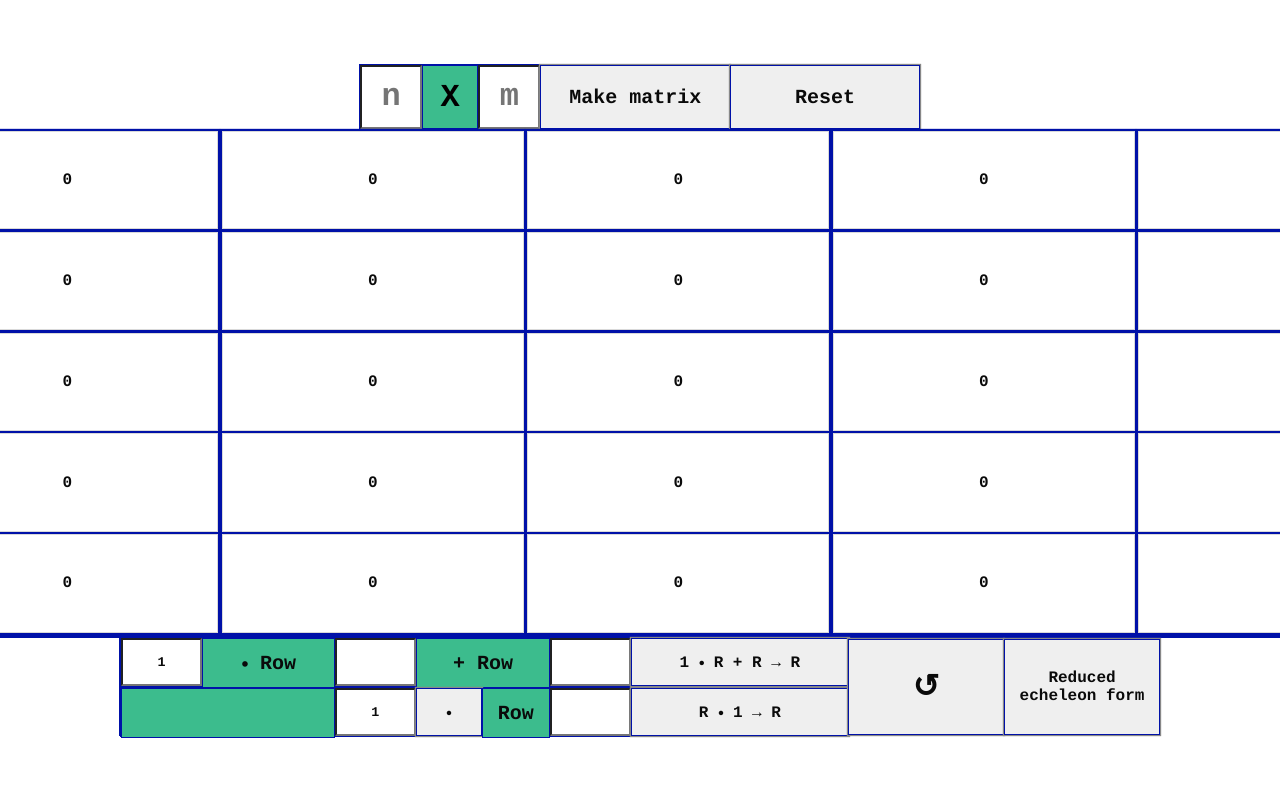
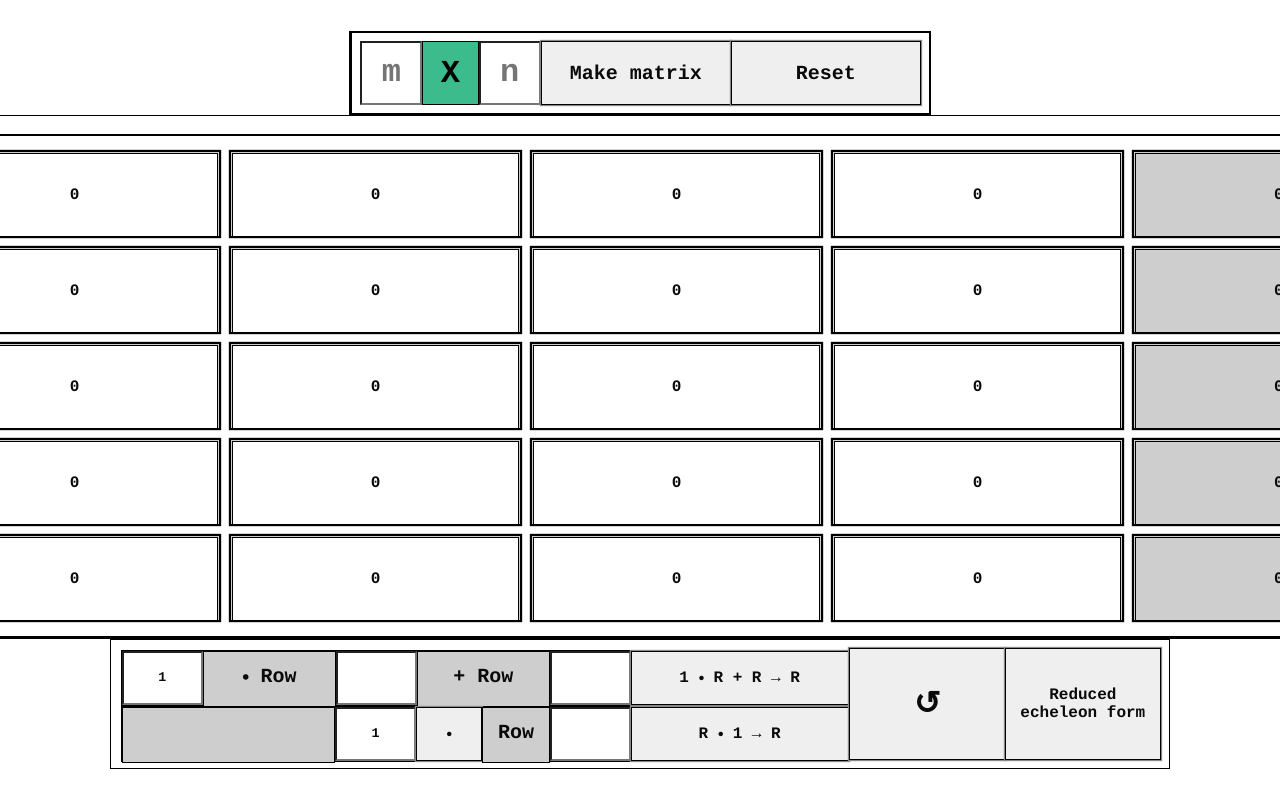
Before and after one commit to everett-lee/GaussCalculator, a React (Create React App) app: page / in a window 1280 px wide. Shown: the top 800 px of the page. Built offline with nearby package versions, Linux system fonts and the light colour scheme.

Commit message:
more css change

```diff
--- a/public/style.css
+++ b/public/style.css
@@ -8,12 +8,14 @@
 }
 
 .topContainer {
-  border: #0011a8 1px solid;
+  border: black 2px solid;
+  border-left: black 3px solid;
   width: 35%;
   height: 4em;
   margin: auto;
   display: flex;
   flex-direction: row;
+  padding: 0.5em;
 }
 
 .topInput {
@@ -26,7 +28,7 @@
 
 .topDiv {
   width: 10%;
-  border: #0011a8 1px solid;
+  border: black 1px solid;
   color: black;
   background-color: #3CBC8D;
   font-size: 2em;
@@ -46,9 +48,17 @@
   flex-shrink: 1;
 }
 
+.topRow {
+  width: 1600px;
+  border: black 1px solid;
+  display: flex;
+  flex-direction: row;
+}
+
 .matrixContainer {
-  border-bottom: #0011a8 7px solid;
-  border-top: #0011a8 1px solid;
+  border-bottom:black 3px solid;
+  border-top: black 1px solid;
+  border-right: black 1px solid;
   height: 500px;
   width: 1600px;
   display: flex;
@@ -70,11 +80,13 @@
 .matrix {
   display: grid;
   width: 100%;
-  grid-gap: 0.25em;
+  grid-gap: 0.75em;
+  padding: 1em;
 }
 
 .cell {
-  box-shadow: 0px 0px 1px 2px #0011a8;
+  border: #cecece 1px solid;
+  box-shadow: 0px 0px 1px 2px black;
 }
 
 .numInput {
@@ -84,19 +96,18 @@
   position: relative;
   left: 0;
   outline: none;
-  border: 1px solid #cdcdcd;
-  border-color: rgba(0, 0, 0, .15);
-  background-color: white;
+  border: 1px solid black;
   font-size: 1em;
 }
 
 .bottomContainer {
-  border: #0011a8 1px solid;
+  border: black 1px solid;
   width: 65%;
-  height: 6em;
+  height: 7em;
   margin: auto;
   display: flex;
   flex-direction: row;
+  padding: 0.5em;
 }
 
 .echeleonButton {
@@ -117,10 +128,11 @@
   justify-content: center;
   flex-direction: column;
   text-align: left;
+  padding: 0.1em;
 }
 
 .fContainer {
-  border: #0011a8 1px solid;
+  border: black 1px solid;
   width: 100%;
   height: 3em;
   margin: auto;
@@ -141,8 +153,8 @@
 }
 
 .fDiv, .fDivLong {
-  background-color: #3CBC8D;
-  border: #0011a8 1px solid;
+  background-color: #cecece;
+  border: #000000 1px solid;
   width: 5%;
   height: 100%;
   font-size: 1.25em;
@@ -171,7 +183,7 @@
 }
 
 button {
-  border: #0011a8 1px solid;
+  border: black  1px solid;
   box-shadow: 0px 0px 1px 1px #888888;
   font-size: 1em;
 }
--- a/src/components/App.js
+++ b/src/components/App.js
@@ -1,31 +1,29 @@
 import React, { useState, useContext } from 'react';
-import Matrix from './Matrix';
-import SwapButton from './controls/SwapButton';
 import TopContainer from './TopContainer';
 import BottomContainer from './BottomContainer';
 import { HistoryContext } from './providers/HistoryProvider';
-import sleep from './utils/Sleep';
+import MatrixContainer from './matrixcontainer/MatrixContainer';
 
 function App() {
   const zeroMatrix = new Array(25).fill(0);
-  const startDimensions = { n: 5, m: 5 };
+  const startDimensions = { m: 5, n: 5 };
 
   const historyContext = useContext(HistoryContext); // stores history of past states
 
   const [dimensions, setDimensions] = useState(startDimensions); // dimension of array (nXm)
+  const [m, setM] = useState('');
   const [n, setN] = useState('');
-  const [m, setM] = useState('');
   const [matrix, setMatrix] = useState(zeroMatrix); // the matrix represented as a 1D array
   const [swapPair, setSwapPair] = useState([]); // two rows to be swapped
 
   const makeArray = () => {
     resetMatrix()
-    if (n === '' || m === '') {
+    if (m === '' || n === '') {
       return;
     }
 
-    const size = n * m;
-    setDimensions({ n, m });
+    const size = m * n;
+    setDimensions({ m, n });
 
     const matrix = new Array(size).fill(0);
     updateMatrixState(matrix)
@@ -38,7 +36,7 @@ function App() {
     setDimensions(startDimensions);
     setMatrix(zeroMatrix)
     setSwapPair([]);
-    historyContext.resetHistory({matrix: zeroMatrix, dimensions: startDimensions});
+    historyContext.resetHistory({ matrix: zeroMatrix, dimensions: startDimensions });
   }
 
   // gets previous state from history
@@ -58,33 +56,8 @@ function App() {
   // update matrix state and save
   // to history
   const updateMatrixState = (newMatrix) => {
-    historyContext.addState({matrix, dimensions});
+    historyContext.addState({ matrix, dimensions });
     setMatrix(newMatrix)
-  }
-
-  // swap two rows in the matrix
-  const doSwap = (i) => {
-    let pair = swapPair;
-    pair.push(i);
-    setSwapPair(pair.slice(0));
-
-    // if two rows have been selected to swap
-    if (swapPair.length === 2) {
-      // indexes of rows being swapped
-      let first = swapPair[0];
-      let second = swapPair[1];
-
-      let arr = arrayToMatrix();
-
-      // the row being overwritten
-      let temp = arr[first];
-      arr[first] = arr[second];
-      arr[second] = temp;
-
-      let flattened = arr.flatMap(el => el);
-      updateMatrixState(flattened);
-      setSwapPair([])
-    }
   }
 
   // converts the matrix, which is currently in array form, to
@@ -99,39 +72,23 @@ function App() {
     return out;
   }
 
-  const renderSwapButtons = () => {
-    let count = 0;
-    // there should be as many buttons as rows
-    const arr = new Array(dimensions.n).fill(0);
-
-    return arr.map(el => {
-      let i = count;
-      count++;
-
-      let clicked = false;
-      // if this button has been clicked
-      if (i === swapPair[0] || i === swapPair[1]) {
-        clicked = true;
-      }
-
-      return <SwapButton i={i} key={count} name={`⟺ Row ${count}`}
-        f={doSwap} clicked={clicked} />
-    })
+  const makeColHeaders = () => {
+    const emptyArray = new Array(dimensions.n).fill(0);
+    let i = 0;
+    return (
+        emptyArray.map( el => <div>{++i}</div>)
+    );
   }
 
   return (
     <div className='mainContainer'>
-      <TopContainer setN={setN} setM={setM} makeArray={makeArray}
-        n={n} m={m} resetMatrix={resetMatrix} />
-      <div className='matrixContainer'>
-        <div className='swapButtons'>
-          {renderSwapButtons()}
-        </div>
-        <Matrix cols={dimensions.m}
-          matrix={matrix}
-          setMatrix={updateMatrixState} />
-      </div>
-      <BottomContainer rows={dimensions.n}
+      <TopContainer setM={setM} setN={setN} makeArray={makeArray}
+        m={m} n={n} resetMatrix={resetMatrix} />
+      <div className='topRow'>{makeColHeaders()}</div>
+      <MatrixContainer m={dimensions.m} n={dimensions.n} swapPair={swapPair}
+                       setSwapPair={setSwapPair} arrayToMatrix={arrayToMatrix}
+                       matrix={matrix} setMatrix={updateMatrixState} />
+      <BottomContainer rows={dimensions.m}
         getMatrix={arrayToMatrix}
         setMatrix={updateMatrixState}
         undoLast={undoLast} />
--- a/src/components/TopContainer.js
+++ b/src/components/TopContainer.js
@@ -9,11 +9,11 @@ function TopContainer(props) {
 
     return(
         <div className='topContainer'>
+        <TextInput className='topInput' val={props.m} inputTest={topInputTest}
+          f={props.setM} placeholder={'m'} number={true} />
+        <div className='topDiv'>X</div>
         <TextInput className='topInput' val={props.n} inputTest={topInputTest}
           f={props.setN} placeholder={'n'} number={true} />
-        <div className='topDiv'>X</div>
-        <TextInput className='topInput' val={props.m} inputTest={topInputTest}
-          f={props.setM} placeholder={'m'} number={true} />
         <Button name='Make matrix' f={props.makeArray} className={'topButton'} />
         <Button name='Reset' f={props.resetMatrix} className={'topButton'} />
       </div>
--- a/src/components/functioncontainer/FcontainerBottom.js
+++ b/src/components/functioncontainer/FcontainerBottom.js
@@ -30,6 +30,9 @@ function FcontainerBottom(props) {
     // multiplies/divides R by some value
     const performRowScale = () => {
         let R1index = R1 - 1; // rows are zero-indexed in the code
+        if (R1index < 0) {
+            return;
+        }
 
         // attempt to parse the scalar value
         let parsedScalar = props.parseScalar(R1Scale);
--- a/src/components/Cell.js
+++ b/src/components/matrixcontainer/Cell.js
@@ -1,15 +1,13 @@
-import React, { useState } from 'react';
-import sleep from './utils/Sleep';
+import React from 'react';
+import sleep from '../utils/Sleep';
 
 function Cell(props) {
-    // // the final column (the constants) should have a different colour
-    // const styleCell = (i) =>  {
-    //     // the index of the item mod |columns| is |columns|-1
-    //     const cellColour = (i % props.cols) === props.cols-1? '#96f2ff': 'white';
-    //     return { backgroundColor: cellColour }
-    // }
+    const getColour = (i) => {
+        // the index of the item mod |columns| is |columns|-1
+        const cellColour = (i % props.cols) === props.cols - 1 ? '#cecece' : 'white';
 
-    const [style, setStyle] = useState({ backgroundColor: 'white' });
+        return { backgroundColor: cellColour }
+    }
 
     //update the matrix state
     const updateState = (val) => {
@@ -23,10 +21,11 @@ function Cell(props) {
         // then optional digits
         let RE = /^-{0,1}\d*\.{0,1}\d*$/;
         if (!RE.test(val)) {
-            // flash red to indicate invalid input
-            setStyle({ backgroundColor: '#ec3643' });
-            // return to white
-            sleep(100).then(x => setStyle(props.style));
+            return;
+            // // flash red to indicate invalid input
+            // setStyle({ backgroundColor: '#ec3643' });
+            // // return to white
+            // sleep(100).then(x => setStyle(props.style));
         } else {
             updateState(val)
         }
@@ -36,7 +35,7 @@ function Cell(props) {
         <div className='cell'>
             <input type='text' className='numInput'
                 value={props.matrix[props.index]}
-                style={style}
+                style={getColour(props.index)}
                 onChange={(e) => updateVal(e.target.value)}
                 data-testid={props.index} />
         </div>
--- a/src/components/Matrix.js
+++ b/src/components/matrixcontainer/Matrix.js
@@ -1,8 +1,9 @@
-import React from 'react';
+import React, { useState } from 'react';
 import Cell from './Cell';
 
 function Matrix(props) {
     const gridStyle = { gridTemplateColumns: `repeat(${props.cols}, minmax(auto, 1fr))` };
+
 
     // render each cell of the matrix using dimensions
     // passed in props
@@ -13,8 +14,8 @@ function Matrix(props) {
                 let i = count;
                 count++;
 
-                return <Cell index={i} key={count}
-                    matrix={props.matrix} setMatrix={props.setMatrix} cols={props.cols}/>
+                return <Cell index={i} key={i} matrix={props.matrix}
+                        setMatrix={props.setMatrix} cols={props.cols} />
             })
         );
     };
--- /dev/null
+++ b/src/components/matrixcontainer/MatrixContainer.js
@@ -0,0 +1,64 @@
+import React from 'react';
+import Matrix from './Matrix';
+import SwapButton from '../controls/SwapButton';
+
+function MatrixContainer(props) {
+    // swap two rows in the matrix
+    const doSwap = (i) => {
+        let pair = props.swapPair;
+        pair.push(i);
+        props.setSwapPair(pair.slice(0));
+
+        // if two rows have been selected to swap
+        if (props.swapPair.length === 2) {
+            // indexes of rows being swapped
+            let first = props.swapPair[0];
+            let second = props.swapPair[1];
+
+            let arr = props.arrayToMatrix();
+
+            // the row being overwritten
+            let temp = arr[first];
+            arr[first] = arr[second];
+            arr[second] = temp;
+
+            let flattened = arr.flatMap(el => el);
+            props.setMatrix(flattened);
+            props.setSwapPair([])
+        }
+    }
+
+
+    const renderSwapButtons = () => {
+        let count = 0;
+        // there should be as many buttons as rows
+        const arr = new Array(props.m).fill(0);
+
+        return arr.map(el => {
+            let i = count;
+            count++;
+
+            let clicked = false;
+            // if this button has been clicked
+            if (i === props.swapPair[0] || i === props.swapPair[1]) {
+                clicked = true;
+            }
+
+            return <SwapButton i={i} key={count} name={`⟺ Row ${count}`}
+                f={doSwap} clicked={clicked} />
+        })
+    }
+
+    return (
+        <div className='matrixContainer'>
+            <div className='swapButtons'>
+                {renderSwapButtons()}
+            </div>
+            <Matrix cols={props.n}
+                matrix={props.matrix}
+                setMatrix={props.setMatrix} />
+        </div>
+    );
+}
+
+export default MatrixContainer;
```
